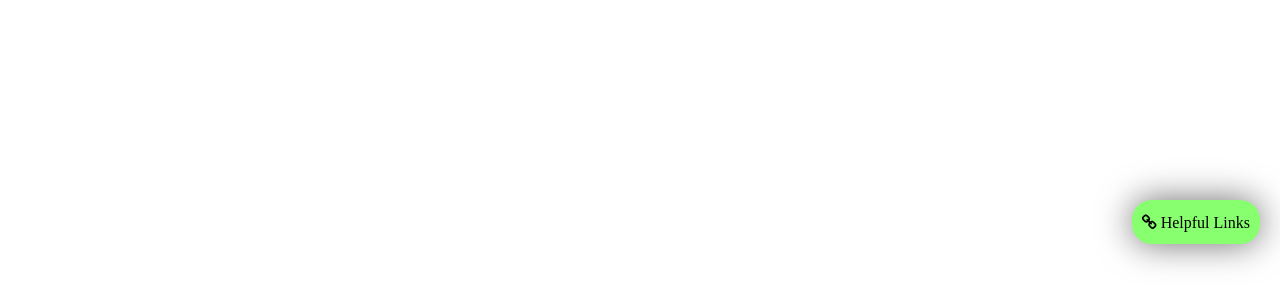
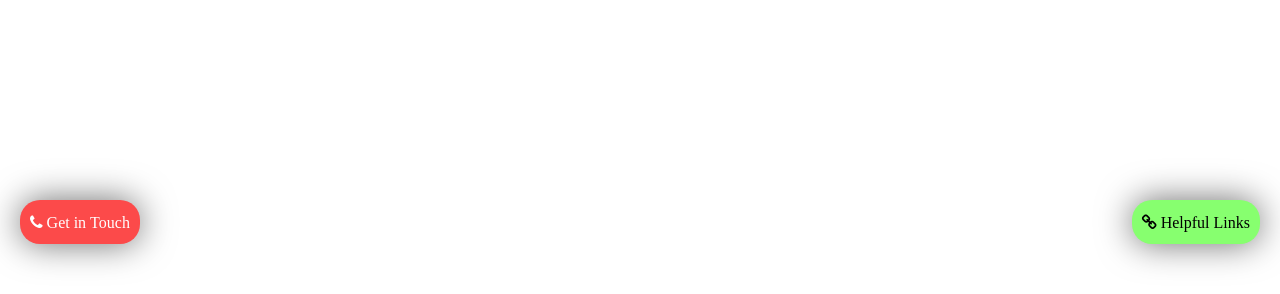
Before and after one commit to thatfreakcoder/Covid-Resource-Portal, a Flask app: page /admin/ in a window 1280 px wide. Shown: the part 506-800 px from the top of the page. Run offline with Flask 2, Linux system fonts and the light colour scheme; some libraries are stand-ins or nearby versions.

Commit message:
add Contact button

```diff
--- a/templates/block.html
+++ b/templates/block.html
@@ -69,18 +69,25 @@
         .col-lg-4 {
             height: fit-content;
         }
-        .external-links{
+        .floating-div {
             position: fixed;
             text-decoration: none;
-            right: 20px;
             bottom: 50px;
             width: fit-content;
             border-radius: 1.25rem;
-            background-color: rgb(135, 255, 111);
             z-index: 99;
             padding: 10px;
             box-shadow: 0 0 35px rgb(110, 110, 110);
+        }
+        .external-links{
+            right: 20px;
+            background-color: rgb(135, 255, 111);
             color: black;
+        }
+        .contact-me{
+            left: 20px;
+            background-color: rgb(252, 74, 74);
+            color: white;
         }
     </style>
 {% endblock %}
@@ -100,9 +107,13 @@
         <a href="/"><h1 class="header text-dark">COVID Resource Portal 🆘</h1></a>
     </div>
     {% include 'search_add.html' %}
-    <a class="external-links modal-trigger" data-bs-toggle="modal" data-bs-target="#infoModal">
+    <a class="floating-div external-links modal-trigger" data-bs-toggle="modal" data-bs-target="#infoModal">
         <span class="fa fa-link"> Helpful Links</span>
     </a>
+    <a class="floating-div contact-me modal-trigger" data-bs-toggle="modal" data-bs-target="#contactModal">
+        <span class="fa fa-phone"> Get in Touch</span>
+    </a>
+    <!-- INFO MODAL -->
     <div id="infoModal" class="modal fade" tabindex="-1" role="dialog" aria-labelledby="infoModalTitle" aria-hidden="true">
         <div class="modal-dialog modal-dialog-centered">
             <div class="modal-content">
@@ -141,6 +152,43 @@
             </div>
         </div>
     </div>
+    <!-- CONTACT MODAL -->
+    <div id="contactModal" class="modal fade" tabindex="-1" role="dialog" aria-labelledby="contactModalTitle" aria-hidden="true">
+        <div class="modal-dialog modal-dialog-centered">
+            <div class="modal-content">
+                <div class="modal-header">
+                    <h5 class="modal-title" id="contactModalTitle">Let's Connect</h5>
+                    <button type="button" class="btn-close" data-bs-dismiss="modal" aria-label="Close"></button>
+                </div>
+                <div class="modal-body">
+                    <h5 class="text-center p-4">This portal is developed by Yuvraj Dagur.</h5>
+                    <a href="https://twitter.com/yuvrajdagur12/" target="_blank">
+                        <img src="https://img.shields.io/badge/Twitter-1DA1F2?style=for-the-badge&logo=twitter&logoColor=white" />
+                    </a>
+                    <a href="https://linkedin.com/in/yuvraj-dagur/" target="_blank">
+                        <img src="https://img.shields.io/badge/LinkedIn-0077B5?style=for-the-badge&logo=linkedin&logoColor=white" />
+                    </a>
+                    <a href="mailto:yuvraj.dagur928@gmail.com" target="_blank">
+                        <img src="https://img.shields.io/badge/Gmail-D14836?style=for-the-badge&logo=gmail&logoColor=white" />
+                    </a>
+                    <a href="https://yuvraj-dagur.medium.com" target="_blank">
+                        <img src="https://img.shields.io/badge/Medium-white?style=for-the-badge&logo=medium&logoColor=black" />
+                    </a>
+                    <a href="https://dev.to/thatfreakcoder/" target="_blank">
+                        <img src="https://img.shields.io/badge/dev.to-white?style=for-the-badge&logo=dev.to&logoColor=black" />
+                    </a>
+                    <a href="https://instagram.com/yuvraj_dagur" target="_blank">
+                        <img src="https://img.shields.io/badge/Instagram-E4405F?style=for-the-badge&logo=instagram&logoColor=white" />
+                    </a>
+                </div>
+            </div>
+        </div>
+    </div>
+    <div class="position-absolute" style="right: 0;top: 0;">
+        <a href="https://github.com/thatfreakcoder/ipl-predict-score">
+            <img class="fork-img" src="https://github.blog/wp-content/uploads/2008/12/forkme_right_darkblue_121621.png?resize=149%2C149" alt="fork me">
+        </a>
+    </div>
     {% block subcontent %}
     {% endblock %}
 {% endblock %}
```
